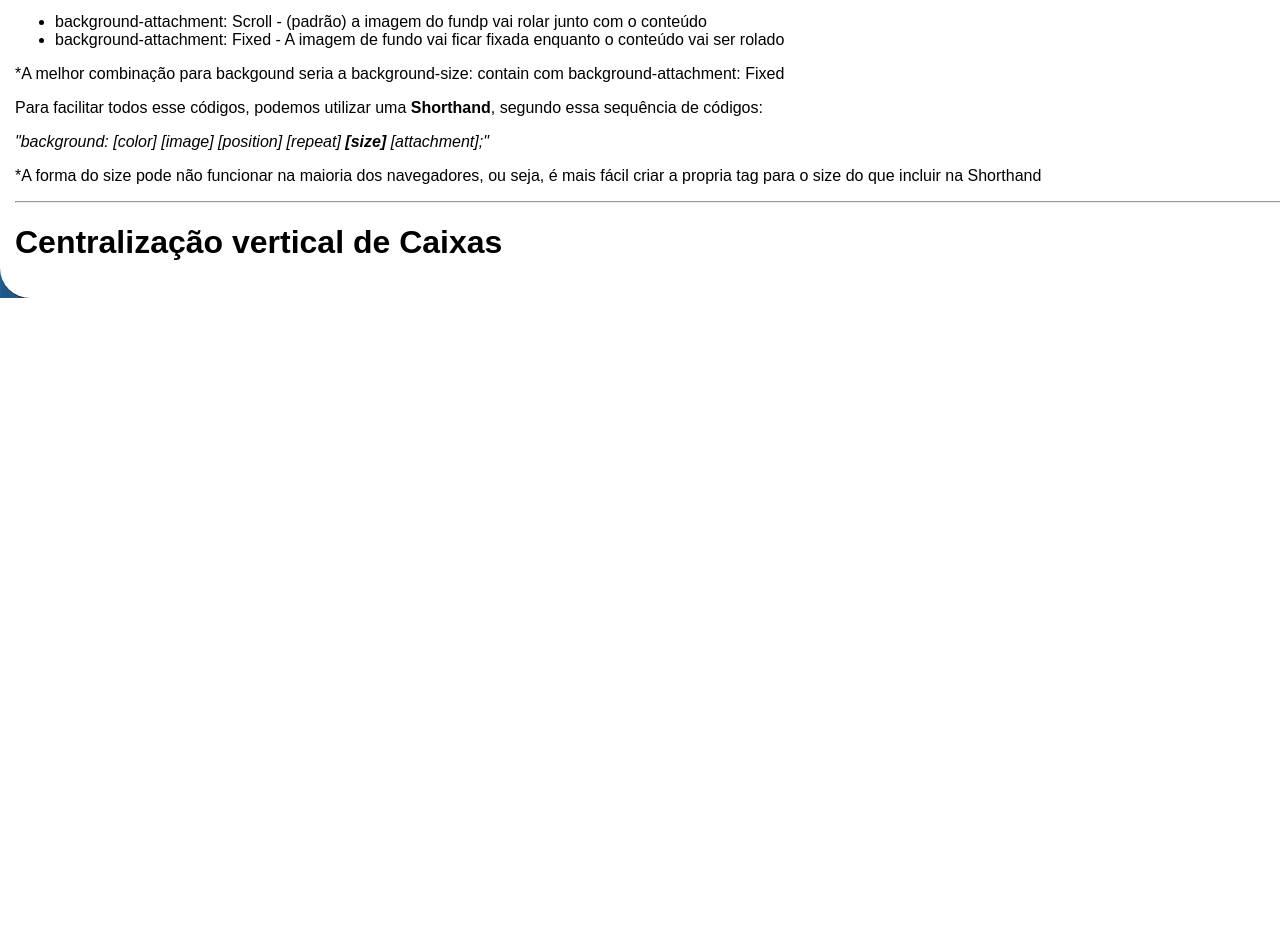
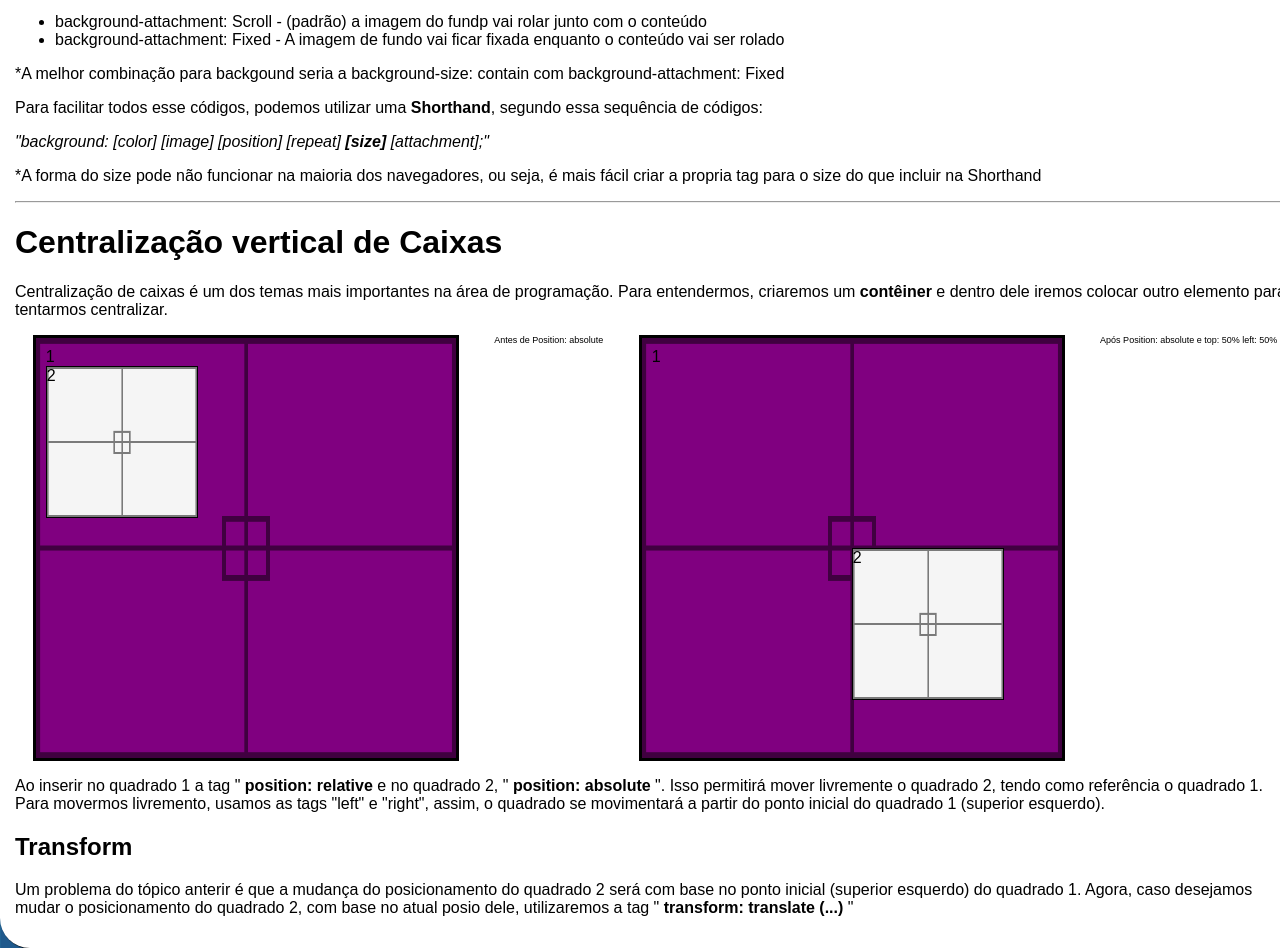
Before and after one commit to Moodd1/estudo-html, a plain HTML site: page index.html in a window 1280 px wide. Shown: the part 9505-10453 px from the top of the page. Before the commit the page ends 9803 px from the top, so only its background shows below. Drawn offline with Linux system fonts and the light colour scheme.

Commit message:
transform

```diff
--- a/index.html
+++ b/index.html
@@ -389,7 +389,26 @@
                                            <p><em>"background: [color] [image] [position] [repeat] <strong>[size]</strong> [attachment];"</em></p> <p>*A forma do size pode não funcionar na maioria dos navegadores, ou seja, é mais fácil criar a propria tag para o size do que incluir na Shorthand</p>
                                            <hr>
                                            <h1>Centralização vertical de Caixas</h1>
-
+                                           <p>Centralização de caixas é um dos temas mais importantes na área de programação. Para entendermos, criaremos um <strong>contêiner</strong> e dentro dele iremos colocar outro elemento para tentarmos centralizar.</p>
+                                               <div class="bc12">
+                                                   <div class="c1">
+                                                    1
+                                                    <div class="bc1">
+                                                        2
+                                                    </div>
+                                                   </div>
+                                                   <span>Antes de Position: absolute </span>
+                                                   <div class="c1">
+                                                    1
+                                                    <div class="bc2">
+                                                        2
+                                                    </div>
+                                                   </div>
+                                                   <span>Após Position: absolute e top: 50% left: 50%</span>
+                                               </div>
+                                           <p>Ao inserir no quadrado 1 a tag " <strong>position: relative</strong> e no quadrado 2, " <strong>position: absolute</strong> ". Isso permitirá mover livremente o quadrado 2, tendo como referência o quadrado 1. Para movermos livremento, usamos as tags "left" e "right", assim, o quadrado se movimentará a partir do ponto inicial do quadrado 1 (superior esquerdo).</p>
+                                           <h2>Transform</h2>
+                                           <p>Um problema do tópico anterir é que a mudança do posicionamento do quadrado 2 será com base no ponto inicial (superior esquerdo) do quadrado 1. Agora, caso desejamos mudar o posicionamento do quadrado 2, com base no atual posio dele, utilizaremos a tag " <strong>transform: translate (...)</strong> " </p>
 
 
 </body>
--- a/style.css
+++ b/style.css
@@ -221,8 +221,44 @@ header{
     #w4{
         background-position:  center center;
     }
+    .bc12{
+        display: flex;
+        justify-content: space-around;
+    }
 
+    .c1{
 
+        display: inline-block;
+        background-color: purple;
+        width: 400px;
+        height: 400px;
+        padding: 10px;
+        border: 3px solid black;
+        position: relative;
+
+        background-image: url(imagensP2/target001.png);
+        background-size: 100% 100%;
+    }
+    .bc1{
+        width: 150px;
+        height: 150px;
+        background-color: whitesmoke;
+        border: 1px solid black;
+        background-image: url(imagensP2/target001.png);
+        background-size: 100% 100%;
+    }
+    .bc2{
+        position: absolute;
+        width: 150px;
+        height: 150px;
+        background-color: whitesmoke;
+        border: 1px solid black;
+        background-image: url(imagensP2/target001.png);
+        background-size: 100% 100%;
+
+        left: 50%;
+        top: 50%;
+    }
 #left {
     text-align: left;
 }
```
